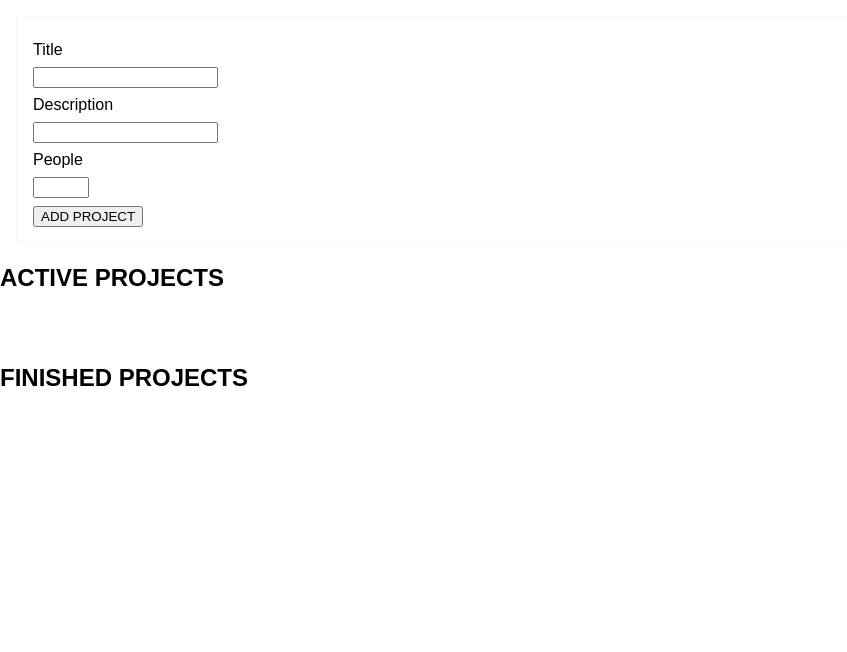
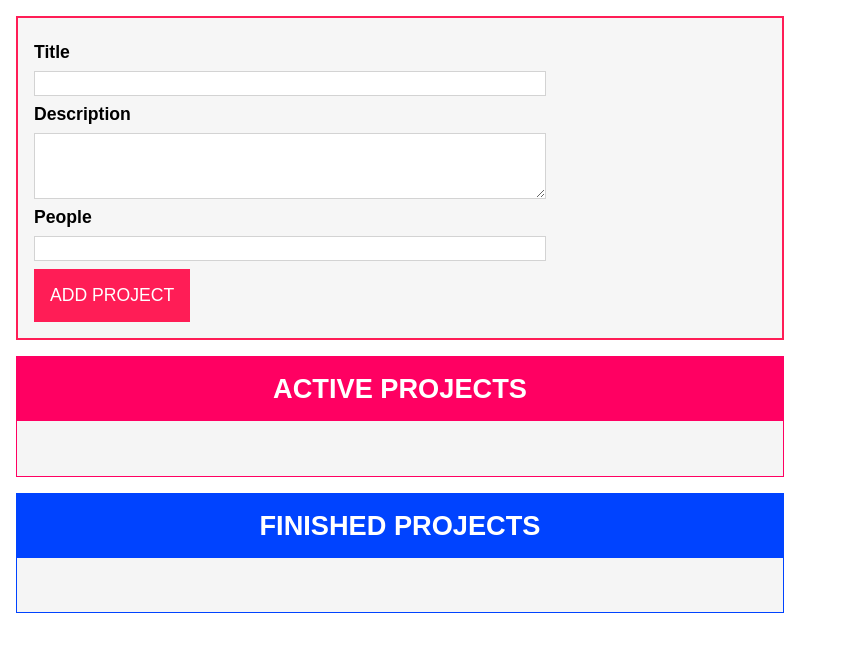
Before and after one commit to joshmu/ts-learning, a website: page index.html in a window 1280 px wide. Shown: the whole page, without its empty margins (0-847 px from the left). Drawn offline with Linux system fonts and the light colour scheme.

Commit message:
:nails: styles

```diff
--- a/app.css
+++ b/app.css
@@ -15,6 +15,35 @@ input,
 textarea {
   display: block;
   margin: 0.5rem 0;
+}
+
+.projects {
+  margin: 1rem;
+  width: 60%;
+  background-color: whitesmoke;
+  border: 1px solid #ff0062;
+}
+
+.projects h2 {
+  text-align: center;
+  padding: 1rem;
+  margin-top: 0;
+  color: white;
+  text-transform: capitalize;
+  font-size: 1.7rem;
+  background-color: #ff0062;
+}
+.projects:last-child {
+  border: 1px solid #0043ff;
+}
+.projects:last-child h2 {
+  background-color: #0043ff;
+}
+
+#active-projects-list,
+#finished-projects-list {
+  width: 100%;
+  background-color: whitesmoke;
 }
 
 .projects ul {
@@ -58,5 +87,29 @@ textarea {
 #user-input {
   margin: 1rem;
   padding: 1rem;
-  border: 1px solid #f7f7f7;
+  border: 2px solid #ff1d56;
+  background-color: #f6f6f6;
+  width: 60%;
 }
+
+#user-input label {
+  font-weight: 700;
+  font-size: 1.1rem;
+}
+
+#user-input input,
+#user-input textarea {
+  width: 70%;
+  font-size: 1.1rem;
+  border: 1px solid lightgrey;
+}
+
+#user-input button {
+  outline: none;
+  padding: 1rem;
+  color: white;
+  text-transform: uppercase;
+  font-size: 1.1rem;
+  background-color: #ff1d56;
+  border: none;
+}
--- a/index.html
+++ b/index.html
@@ -16,8 +16,8 @@
           <input type="text" name="title" id="title" />
         </div>
         <div class="form-control">
-          <label for="description">Description</label
-          ><input type="text" id="description" rows="3" />
+          <label for="description">Description</label>
+          <textarea type="text" id="description" rows="3"></textarea>
         </div>
         <div class="form-control">
           <label for="people">People</label>
--- a/src/app.ts
+++ b/src/app.ts
@@ -91,11 +91,21 @@ class ProjectList {
     const listElem = document.getElementById(
       `${this.type}-projects-list`
     )! as HTMLUListElement
+
+    this.clearContent()
+
     this.assignedProjects.forEach(prjItem => {
       const listItem = document.createElement('li')
       listItem.textContent = prjItem.title
       listElem.appendChild(listItem)
     })
+  }
+
+  private clearContent() {
+    const listElem = document.getElementById(
+      `${this.type}-projects-list`
+    )! as HTMLUListElement
+    listElem.innerHTML = ''
   }
 
   private renderContent() {
```
Also changed, not shown: dist/app.js, 1 other file.
